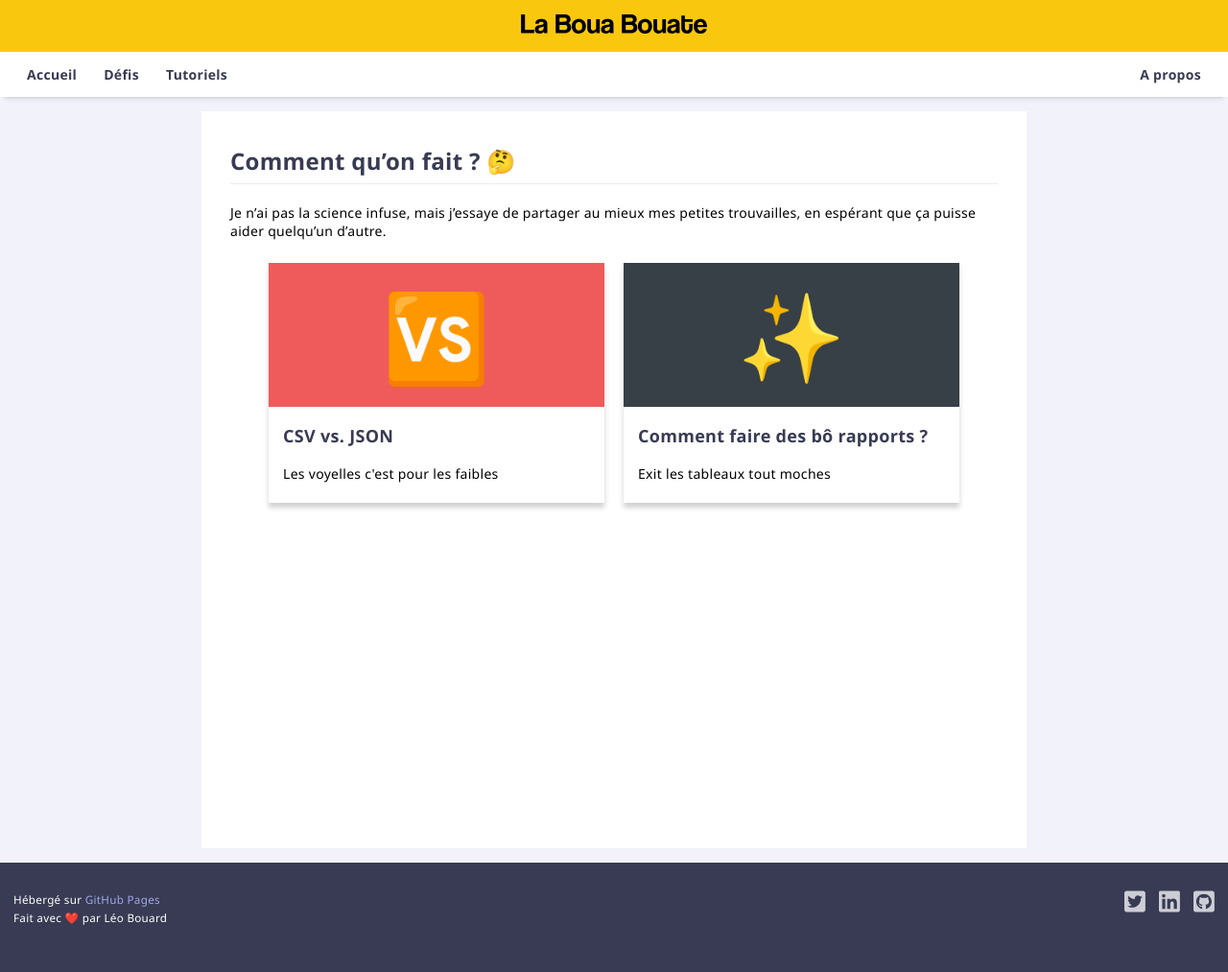
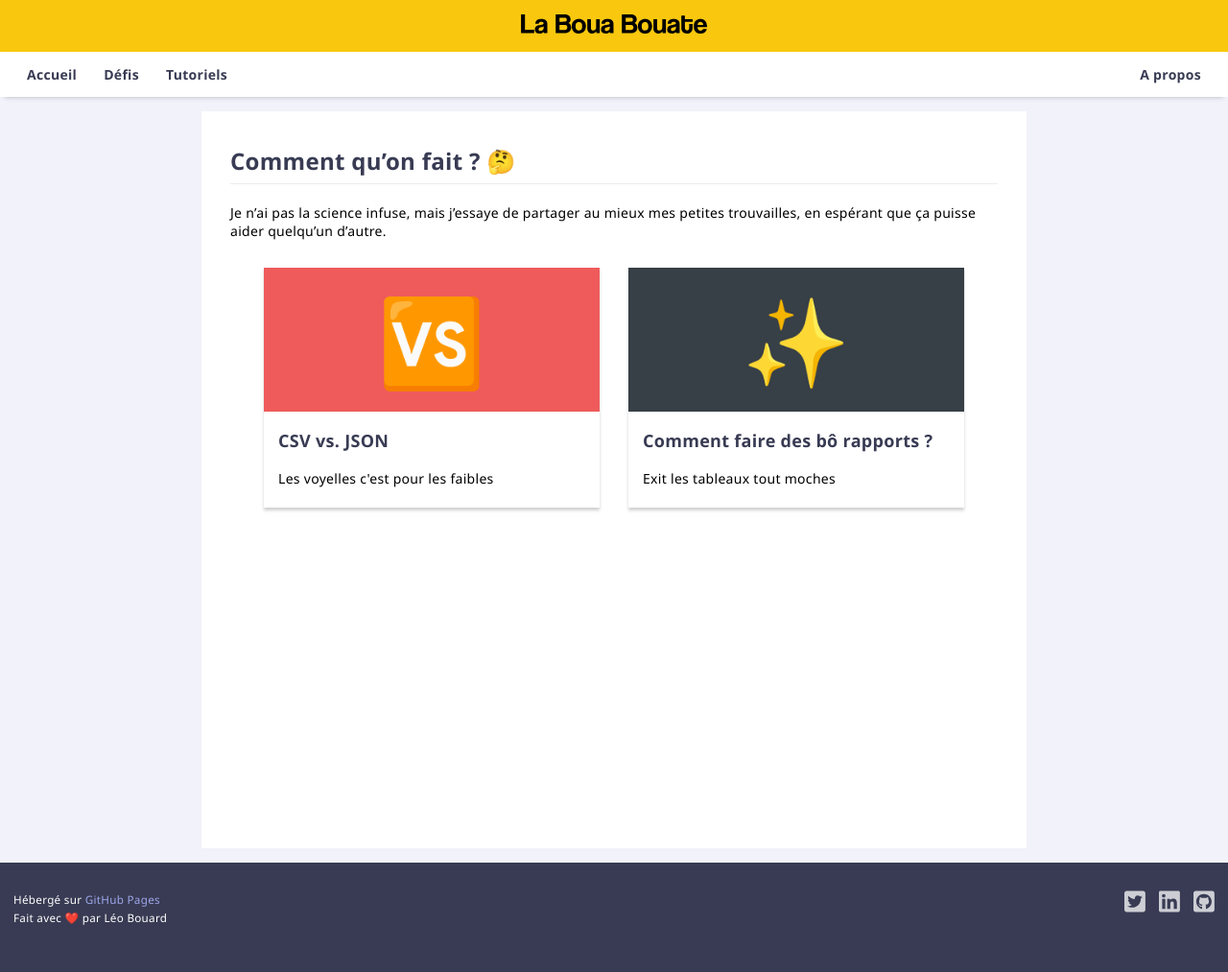
Before and after one commit to leobouard/leobouard.github.io, a Jekyll site: the page built from howto.md, in a window 1280 px wide. Shown: the whole page at 96% size. Built offline with Jekyll 4.4.1, drawn with Linux system fonts in a browser that asks for light colours; our own code applies the rules of GitHub Pages for plain Markdown files.

Commit message:
Update posts.scss

```diff
--- a/assets/css/posts.scss
+++ b/assets/css/posts.scss
@@ -14,15 +14,15 @@
 }
 
 .card {
-    margin: 10px;
+    margin: 15px;
     width: 350px;
     height: 250px;
-    box-shadow: 0 5px 5px 0px #8c8c8c65;
+    box-shadow: 0 3px 3px 0px #8c8c8c65;
     transition: all 200ms ease-in-out;
 }
 
 .card:hover {
-    box-shadow: 0 7px 7px 0px #38383834;
+    box-shadow: 0 6px 6px 0px #38383834;
 }
 
 .thumbnailLimits {
```
